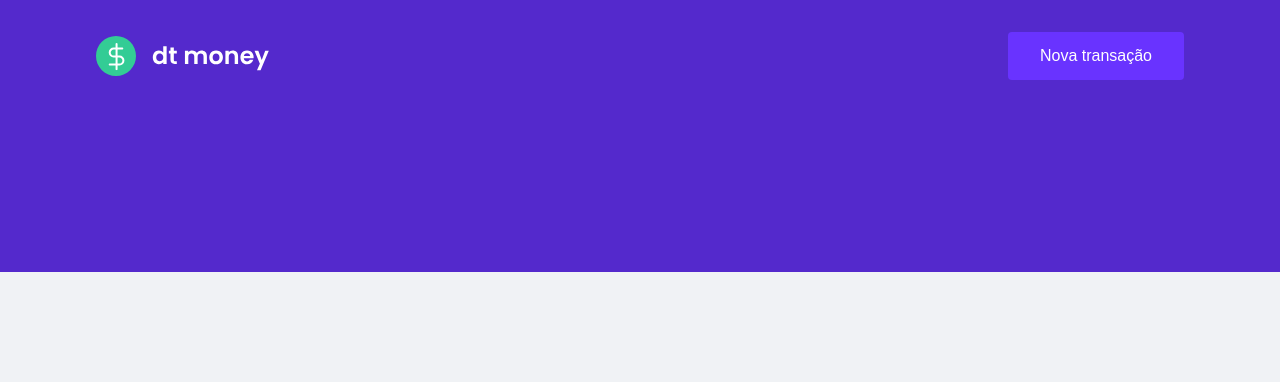
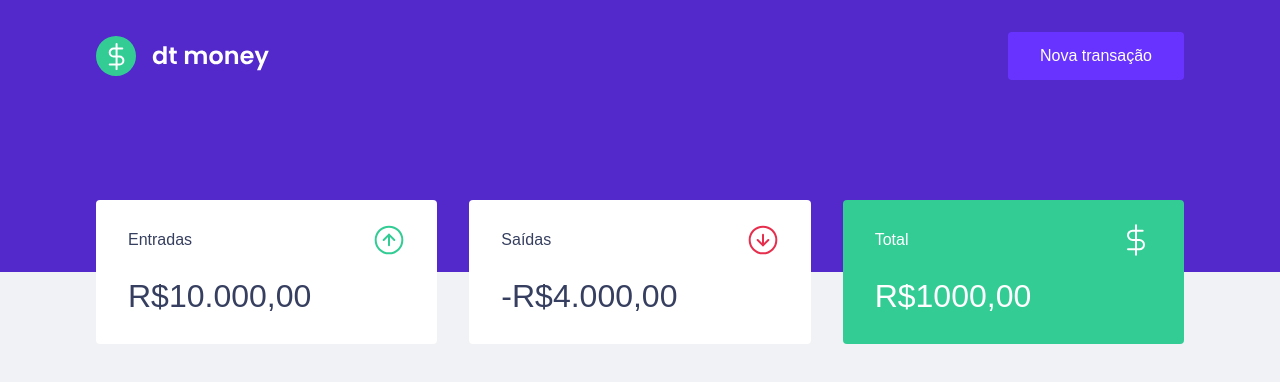
Before and after one commit to arthurlopesr/do-money, a React (Create React App) app: page / in a window 1280 px wide. Shown: the top 382 px of the page. Built offline with nearby package versions, Linux system fonts and the light colour scheme.

Commit message:
feat: dashboard and summary components MVP

```diff
--- a/src/App.tsx
+++ b/src/App.tsx
@@ -1,3 +1,4 @@
+import { Dashboard } from "./components/dashboard/Dashboard";
 import { Header } from "./components/header/Header";
 import { GlobalStyles } from "./styles/global";
 
@@ -6,6 +7,7 @@
   return (
     <>
       <Header />
+      <Dashboard/>
       <GlobalStyles />
     </>
   );
--- /dev/null
+++ b/src/components/dashboard/Dashboard.tsx
@@ -0,0 +1,14 @@
+import { Summarry } from "../summary/Summary";
+import { Container } from "./styles";
+
+
+interface DashboardProps {
+
+}
+export function Dashboard(props : DashboardProps){
+    return(
+        <Container>
+          <Summarry/>
+        </Container>
+    )
+}
--- /dev/null
+++ b/src/components/dashboard/styles.ts
@@ -0,0 +1,7 @@
+import styled from 'styled-components';
+
+export const Container = styled.main`
+  max-width: 1120px;
+  margin: 0 auto;
+  padding: 2.5rem 1rem;
+`;
--- /dev/null
+++ b/src/components/summary/Summary.tsx
@@ -0,0 +1,39 @@
+import { Container } from "./styles";
+import incomeImg from "../../assets/income.svg"
+import outcomeImg from "../../assets/outcome.svg"
+import totalImg from '../../assets/total.svg'
+
+interface SummarryProps {
+
+}
+export function Summarry(props: SummarryProps) {
+  return (
+    <Container>
+
+      <div>
+        <header>
+          <p>Entradas</p>
+          <img src={incomeImg} alt="Entrada" />
+        </header>
+        <strong>R$10.000,00</strong>
+      </div>
+
+      <div>
+        <header>
+          <p>Saídas</p>
+          <img src={outcomeImg} alt="Saídas" />
+        </header>
+        <strong>-R$4.000,00 </strong>
+      </div>
+
+      <div className="highlightGreen">
+        <header>
+          <p>Total</p>
+          <img src={totalImg} alt="Total" />
+        </header>
+        <strong>R$1000,00</strong>
+      </div>
+
+    </Container>
+  )
+}
--- /dev/null
+++ b/src/components/summary/styles.ts
@@ -0,0 +1,35 @@
+import styled from 'styled-components'
+
+export const Container = styled.div`
+  display: grid;
+  grid-template-columns: repeat(3, 1fr);
+  gap: 2rem;
+  margin-top: -7rem;
+
+  div {
+    background: var(--shape);
+    padding: 1.5rem 2rem;
+    border-radius: 0.25rem;
+    color: var(--text-title);
+
+    header {
+      display: flex;
+      align-items: center;
+      justify-content: space-between;
+    }
+
+    strong {
+      display: block;
+      margin-top: 1rem;
+      font-size: 2rem;
+      font-weight: 500;
+      line-height: 3rem;
+    }
+
+    &.highlightGreen {
+      background: var(--green);
+      color: #fff;
+    }
+
+  }
+`
--- a/src/styles/global.ts
+++ b/src/styles/global.ts
@@ -1,13 +1,14 @@
 import { createGlobalStyle } from 'styled-components';
 
 export const GlobalStyles = createGlobalStyle`
-  @import url('https://fonts.googleapis.com/css2?family=Poppins:wght@400;600&display=swap');
+  @import url('https://fonts.googleapis.com/css2?family=Poppins:wght@400;500;600&display=swap');
 
   :root {
     --background: #F0F2F5;
     --shape: #FFFFFF;
 
     --red: #E52E4D;
+    --green: #33CC95;
     --blue: #5429CC;
 
     --blue-light: #6933FF;
```
